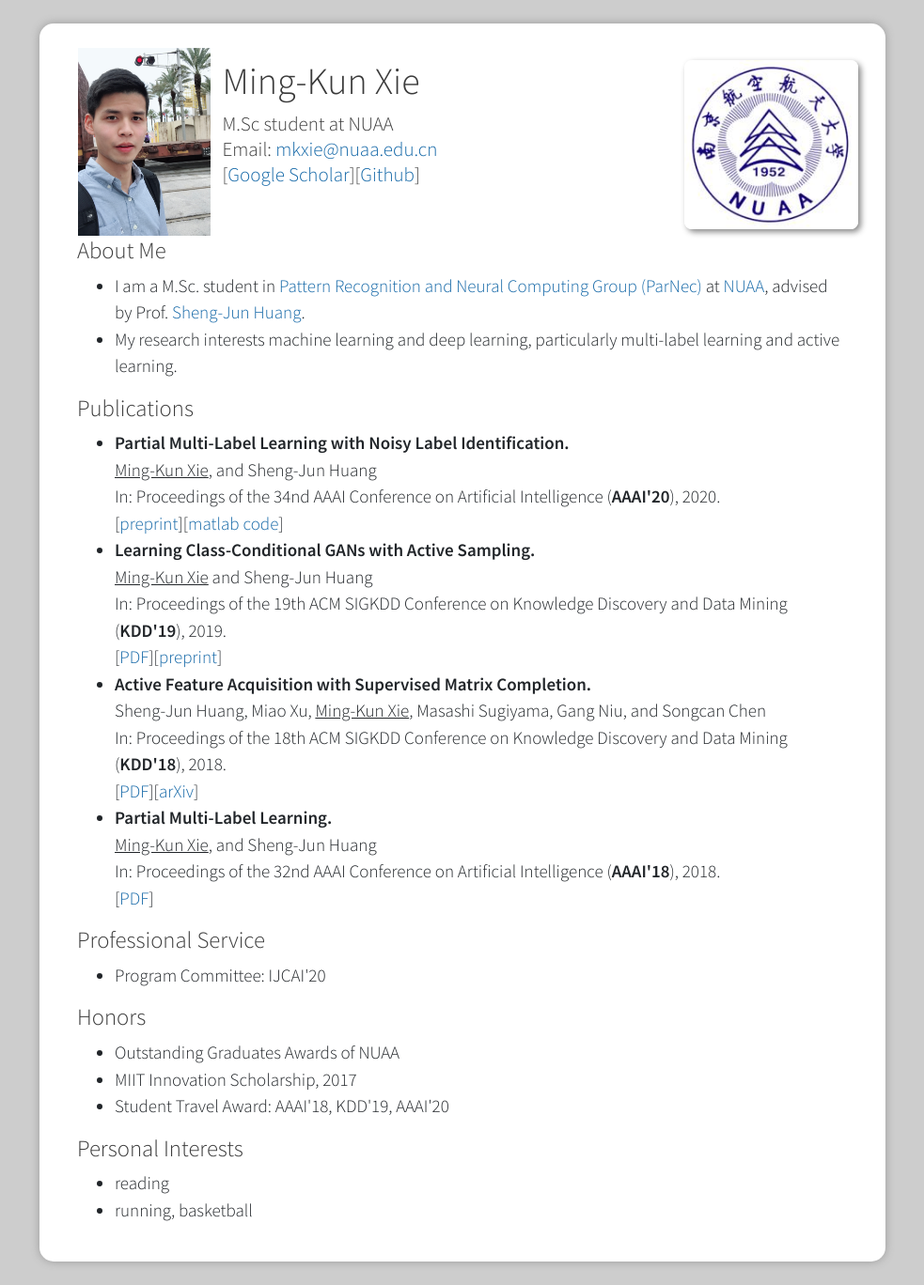
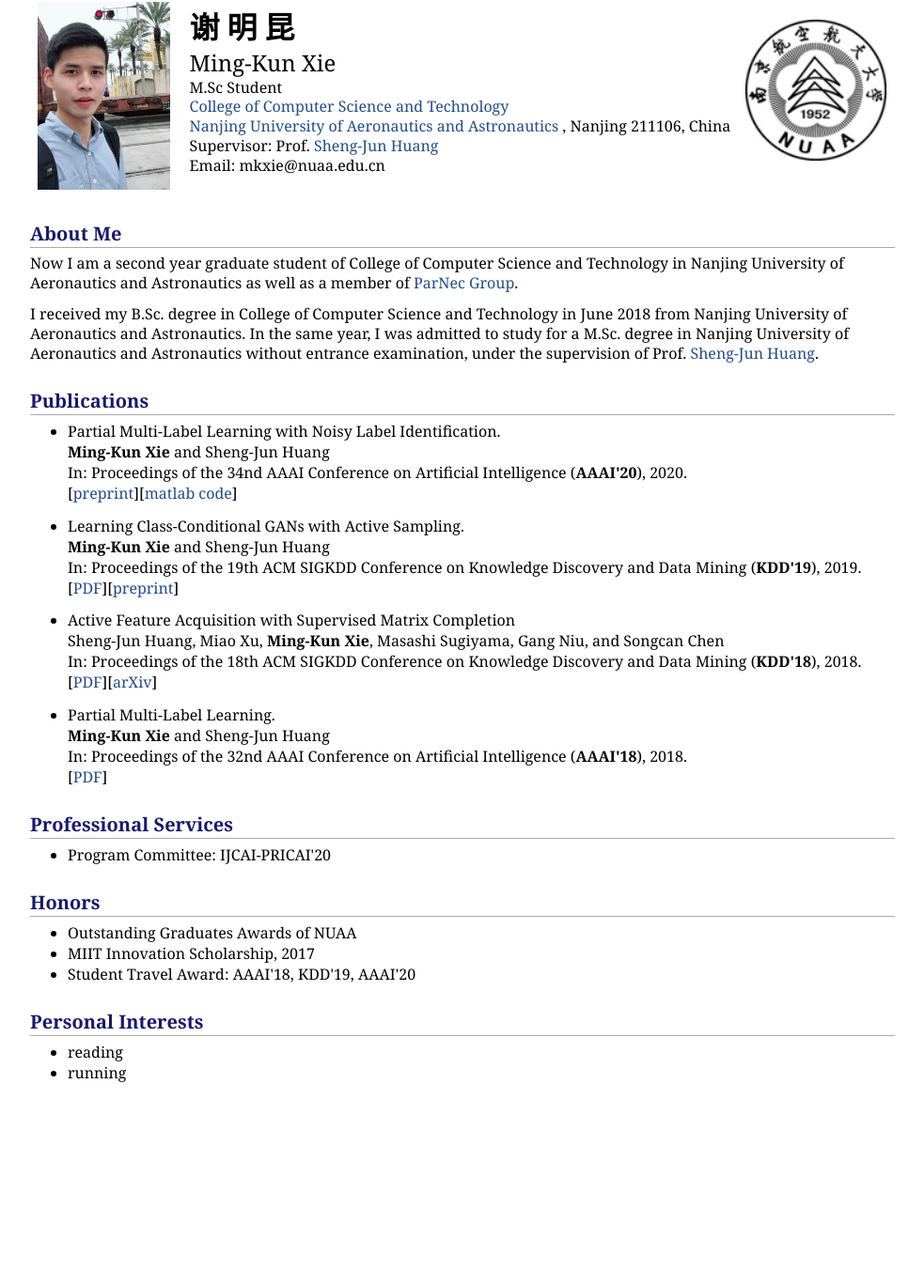
Before and after one commit to xiemk/xiemk.github.io, a Jekyll site: the page index.html, which Jekyll copies as it is, in a window 1280 px wide. Shown: the whole page at 94% size, without its empty margins (148-1131 px from the left). Built offline with Jekyll 4.4.1, drawn with Linux system fonts in a browser that asks for light colours; after the commit the page ends 1174 px from its top, so only the background shows below that.

```diff
--- a/index.html
+++ b/index.html
@@ -1,218 +1,72 @@
-<html><head>
-<title>Ming-Kun Xie</title>
+<!DOCTYPE html PUBLIC "-//W3C//DTD XHTML 1.1//EN"
+  "http://www.w3.org/TR/xhtml11/DTD/xhtml11.dtd">
+<html xmlns="http://www.w3.org/1999/xhtml" xml:lang="en">
+<head>
+<meta name="generator" content="jemdoc, see http://jemdoc.jaboc.net/" />
+<meta http-equiv="Content-Type" content="text/html;charset=utf-8" />
+<link rel="stylesheet" href="jemdoc.css" type="text/css" />
+<title>Ming-Kun Xie at NUAA</title>
+</head>
+<body>
+<div id="layout-content">
 
-<link rel="stylesheet" href="https://maxcdn.bootstrapcdn.com/bootstrap/4.0.0-beta.2/css/bootstrap.min.css">
-<style type="text/css">
- @import url("http://fonts.googleapis.com/css?family=Source+Sans+Pro:300,300italic,600,600italic");
+<table class="imgtable"><tr><td>
+<a href="xiemk.jpg"><img src="images/me-v3.jpg" alt="xiemk.jpg" height="200px" /></a>&nbsp;</td>
+<td align="left"><p><b><font size="+3" face="STKaiti">谢 明 昆</font></b><br />
+<font size="+2">Ming-Kun Xie</font></b><br />
+M.Sc Student</font></b><br />
+<a href="https://cs.nuaa.edu.cn/">College of Computer Science and Technology</a> <br />
+<a href="http://www.nuaa.edu.cn/">Nanjing University of Aeronautics and Astronautics </a>, Nanjing 211106, China<br />
+Supervisor: Prof. <a href="http://parnec.nuaa.edu.cn/huangsj/">Sheng-Jun Huang</a> <br />
+Email: mkxie@nuaa.edu.cn <br />
+</td>
+<td valign="center">
+<p align="center"><a href="http://www.nju.edu.cn/" target="_blank"><img height="150" src="images/nuaa_v2.jpg"  border="0"></a></p></td></tr></table>
 
 
-body
-{
-  font-family: 'Source Sans Pro', sans-serif;
-    background-color : #CDCDCD;
-    font-size: 19px;
-}
-    .content
-  {
-        width : 900px;
-        padding : 25px 30px;
-        margin : 25px auto;
-        background-color : #fff;
-        box-shadow: 0px 0px 10px #999;
-        border-radius: 15px;
-  }
-  table
-  {
-    padding: 5px;
-  }
-
-  table.pub_table,td.pub_td1,td.pub_td2
-  {
-    padding: 8px;
-    width: 850px;
-        border-collapse: separate;
-        border-spacing: 15px;
-        margin-top: -5px;
-  }
-
-  td.pub_td1
-  {
-    width:50px;
-  }
-    td.pub_td1 img
-    {
-        height:120px;
-        width: 160px;
-    }
-
-  div#container
-  {
-    margin-left: auto;
-    margin-right: auto;
-    width: 820px;
-    text-align: left;
-    position: relative;
-    background-color: #FFF;
-  }
-  div#DocInfo
-  {
-    color: #3B3B3B;
-    height: 158px;
-    font-size: 21px;
-  }
-  h4,h3,h2,h1
-  {
-    color: #3B3B3B;
-  }
-  h2
-  {
-    font-size:130%;
-  }
-  p
-  {
-    color: #5B5B5B;
-    margin-bottom: 50px;
-  }
-  p.caption
-  {
-    color: #9B9B9B;
-    text-align: left;
-    width: 600px;
-  }
-  p.caption2
-  {
-    color: #9B9B9B;
-    text-align: left;
-    width: 800px;
-  }
-  #header_img
-  {
-    position: absolute;
-    top: 0px; right: 0px;
-    }
-  a:link,a:visited
-  {
-    color: #1367a7;
-    text-decoration: none;
-  }
-
-    #nuaa_logo {
-        position: absolute;
-        left: 646px;
-        top: 14px;
-        width: 200px;
-        height: 20px;
-    }
-
-    table.pub_table tr {
-        outline: thin dotted #666666;
-    }
-    .papericon {
-        border-radius: 8px;
-        -moz-box-shadow: 3px 3px 6px #888;
-        -webkit-box-shadow: 3px 3px 6px #888;
-        box-shadow: 3px 3px 6px #888;
-    }
-</style>
-
-<script type="text/javascript" async="" src="http://www.google-analytics.com/ga.js"></script><script async="" src="//www.google-analytics.com/analytics.js"></script><script>
-  (function(i,s,o,g,r,a,m){i['GoogleAnalyticsObject']=r;i[r]=i[r]||function(){
-  (i[r].q=i[r].q||[]).push(arguments)},i[r].l=1*new Date();a=s.createElement(o),
-  m=s.getElementsByTagName(o)[0];a.async=1;a.src=g;m.parentNode.insertBefore(a,m)
-  })(window,document,'script','//www.google-analytics.com/analytics.js','ga');
-
-  ga('create', 'UA-23931362-2', 'mit.edu');
-  ga('send', 'pageview');
-
-</script>
-<script type="text/javascript">
-
-  var _gaq = _gaq || [];
-  _gaq.push(['_setAccount', 'UA-23931362-1']);
-  _gaq.push(['_trackPageview']);
-
-  (function() {
-    var ga = document.createElement('script'); ga.type = 'text/javascript'; ga.async = true;
-    ga.src = ('https:' == document.location.protocol ? 'https://ssl' : 'http://www') + '.google-analytics.com/ga.js';
-    var s = document.getElementsByTagName('script')[0]; s.parentNode.insertBefore(ga, s);
-  })();
-
-    var myPix = new Array("image/profile_correct.jpg")
-    function choosePic() {
-        var randomNum = Math.floor(Math.random() * myPix.length);
-        document.getElementById("myPicture").src = myPix[randomNum];
-    };
-
-</script>
-</head>
+<h2>About Me</h2>
+<p>Now I am a second year graduate student of College of Computer Science and Technology in Nanjing University of Aeronautics and Astronautics as well as a member of <a href="http://parnec.nuaa.edu.cn/">ParNec Group</a>.
+<p>I received my B.Sc. degree in College of Computer Science and Technology in June 2018 from Nanjing University of Aeronautics and Astronautics. In the same year, I was admitted to study for a M.Sc. degree in Nanjing University of Aeronautics and Astronautics without entrance examination, under the supervision of Prof. <a href="http://parnec.nuaa.edu.cn/huangsj/">Sheng-Jun Huang</a>.</p>
 
 
-<body>
-<div class="content">
-  <div id="container">
-
-  <table>
-  <tbody><tr>
-  <td><img id="myPicture" src="images/me-v3.jpg" style="float:left; padding-right:10px" height="200px"></td>
-  <td>
-  <div id="DocInfo">
-    <h1>Ming-Kun Xie</h1>
-        M.Sc student at NUAA<br>
-        Email: <a href="mailto:mkxie@nuaa.edu.cn">mkxie@nuaa.edu.cn</a>
-        <br>
-        [<a href="https://scholar.google.com/citations?hl=zh-CN&user=DxUxwnMAAAAJ">Google Scholar</a>][<a href="https://github.com/milkxie">Github</a>]
-  </div><br>
-    <div id="nuaa_logo">
-        <a href="http://www.nuaa.edu.cn"><img src="images/nuaa.jpg" height="180px" class="papericon"></a>
-    </div>
-  </td>
-  </tr>
-  </tbody>
-  </table>
-
-  <h2>About Me</h2>
-    <ul>
-        <li>I am a M.Sc. student in <a href="http://parnec.nuaa.edu.cn/">Pattern Recognition and Neural Computing Group (ParNec)</a> at  <a href="http://www.nuaa.edu.cn/">NUAA</a>, advised by Prof. <a href="http://parnec.nuaa.edu.cn/huangsj/">Sheng-Jun Huang</a>. </li>
-        <li>My research interests machine learning and deep learning, particularly multi-label learning and active learning.</li>
+<h2>Publications</h2>
+<ul style="list-style-type:disc">
+<li>Partial Multi-Label Learning with Noisy Label Identification.<br><b>Ming-Kun Xie</b> and Sheng-Jun Huang<br>In: Proceedings of the 34nd AAAI Conference on Artificial Intelligence (<strong>AAAI'20</strong>), 2020.<br>[<a href="publication/aaai20-pml-ni-preprint.pdf">preprint</a>][<a href="code/PML-NI.zip">matlab code</a>]
+</li>
+</ul>
+<ul style="list-style-type:disc">
+<li>Learning Class-Conditional GANs with Active Sampling.<br><b>Ming-Kun Xie</b> and Sheng-Jun Huang <br>In: Proceedings of the 19th ACM SIGKDD Conference on Knowledge Discovery and Data Mining (<strong>KDD'19</strong>), 2019.<br>[<a href="publication/kdd19-alcg_pdf.pdf">PDF</a>][<a href="publication/kdd19-alcg.pdf">preprint</a>]
+</li>
+</ul>
+<ul style="list-style-type:disc">
+<li>Active Feature Acquisition with Supervised Matrix Completion<br>Sheng-Jun Huang, Miao Xu, <b>Ming-Kun Xie</b>, Masashi Sugiyama, Gang Niu, and Songcan Chen<br>In: Proceedings of the 18th ACM SIGKDD Conference on Knowledge Discovery and Data Mining (<strong>KDD'18</strong>), 2018.<br>[<a href="publication/kdd18-afasmc-conf.pdf">PDF</a>][<a href="https://arxiv.org/pdf/1802.05380.pdf">arXiv</a>]
+</li>
+</ul>
+<ul style="list-style-type:disc">
+<li>Partial Multi-Label Learning.<br><b>Ming-Kun Xie</b> and Sheng-Jun Huang<br>In: Proceedings of the 32nd AAAI Conference on Artificial Intelligence (<strong>AAAI'18</strong>), 2018.<br>[<a href="publication/aaai-pml.pdf">PDF</a>]
+</li>
 </ul>
 
-   <h2>Publications</h2>
-        <ul>
-        <tr>
-          <td class="pub_td2"><li><b>Partial Multi-Label Learning with Noisy Label Identification.</b><br><u>Ming-Kun Xie</u>, and Sheng-Jun Huang<br>In: Proceedings of the 34nd AAAI Conference on Artificial Intelligence (<strong>AAAI'20</strong>), 2020.<br>[<a href="publication/aaai20-pml-ni-preprint.pdf">preprint</a>][<a href="code/PML-NI.zip">matlab code</a>]</li>
-         </td>
-          <td class="pub_td2"><li><b>Learning Class-Conditional GANs with Active Sampling.</b><br><u>Ming-Kun Xie</u> and Sheng-Jun Huang <br>In: Proceedings of the 19th ACM SIGKDD Conference on Knowledge Discovery and Data Mining (<strong>KDD'19</strong>), 2019.<br>[<a href="publication/kdd19-alcg_pdf.pdf">PDF</a>][<a href="publication/kdd19-alcg.pdf">preprint</a>]</li>
-         </td>
-
-          <td class="pub_td2"><li><b>Active Feature Acquisition with Supervised Matrix Completion.</b><br>Sheng-Jun Huang, Miao Xu, <u>Ming-Kun Xie</u>, Masashi Sugiyama, Gang Niu, and Songcan Chen<br>In: Proceedings of the 18th ACM SIGKDD Conference on Knowledge Discovery and Data Mining (<strong>KDD'18</strong>), 2018.<br>[<a href="publication/kdd18-afasmc-conf.pdf">PDF</a>][<a href="https://arxiv.org/pdf/1802.05380.pdf">arXiv</a>]</li>
-         </td>
-
-           <td class="pub_td2"><li><b>Partial Multi-Label Learning.</b><br><u>Ming-Kun Xie</u>, and Sheng-Jun Huang<br>In: Proceedings of the 32nd AAAI Conference on Artificial Intelligence (<strong>AAAI'18</strong>), 2018.<br>[<a href="publication/aaai-pml.pdf">PDF</a>]</li>
-         </td>
-
-
-
-        </tr>
+<h2>Professional Services</h2>
+<ul style="list-style-type:disc">
+	<li>Program Committee: IJCAI-PRICAI'20</li>
 </ul>
 
-  <h2>Professional Service</h2>
-        <ul>
-            <li>Program Committee: IJCAI'20</li>
-        </ul>
-
-  <h2>Honors</h2>
-        <ul>
+<h2>Honors </h2>
+<ul style="list-style-type:disc">
 	<li>Outstanding Graduates Awards of NUAA</li>
     <li>MIIT Innovation Scholarship, 2017</li>
     <li>Student Travel Award: AAAI'18, KDD'19, AAAI'20</li>
 </ul>
 
+
+
 <h2>Personal Interests</h2>
-    <ul>
+<ul style="list-style-type:disc">
     <li>reading</li>
-    <li>running, basketball</li>
+    <li>running</li>
 </ul>
+
 </div>
-</div>
-
-</body></html>
+</body>
+</html>
--- /dev/null
+++ b/jemdoc.css
@@ -0,0 +1,373 @@
+/* Default css file for jemdoc. */
+
+table#tlayout {
+    border: none;
+    border-collapse: separate;
+    background: white;
+}
+
+body {
+	background: white;
+	font-family: Georgia, serif;
+	padding-bottom: 8px;
+	margin: 0;
+	text-align: center;
+}
+
+#layout-menu {
+	background: #f6f6f6;
+	border: 1px solid #dddddd;
+	padding-top: 0.5em;
+	padding-left: 8px;
+	padding-right: 8px;
+	font-size: 1.0em;
+	width: auto;
+	white-space: nowrap;
+    text-align: left;
+    vertical-align: top;
+}
+
+#layout-menu td {
+	background: #f4f4f4;
+    vertical-align: top;
+}
+
+#layout-content {
+	padding-top: 0.0em;
+	padding-left: 1.0em;
+	padding-right: 1.0em;
+    border: none;
+    background: white;
+    text-align: left;
+    vertical-align: top;
+    width:920px;
+    margin: auto;
+}
+
+#layout-menu a {
+	line-height: 1.5em;
+	margin-left: 0.5em;
+}
+
+tt {
+    background: #ffffdd;
+}
+
+pre, tt {
+	font-size: 90%;
+	font-family: monaco, monospace;
+}
+
+a, a > tt {
+	color: #224b8d;
+	text-decoration: none;
+}
+
+a:hover {
+	border-bottom: 1px gray dotted;
+}
+
+#layout-menu a.current:link, #layout-menu a.current:visited {
+	color: #022b6d;
+	border-bottom: 1px gray solid;
+}
+#layout-menu a:link, #layout-menu a:visited, #layout-menu a:hover {
+	color: #527bbd;
+	text-decoration: none;
+}
+#layout-menu a:hover {
+	text-decoration: none;
+}
+
+div.menu-category {
+	border-bottom: 1px solid gray;
+	margin-top: 0.8em;
+	padding-top: 0.2em;
+	padding-bottom: 0.1em;
+	font-weight: bold;
+}
+
+div.menu-item {
+	padding-left: 16px;
+	text-indent: -16px;
+}
+
+div#toptitle {
+	padding-bottom: 0.2em;
+	margin-bottom: 1.5em;
+	border-bottom: 3px double gray;
+}
+
+/* Reduce space if we begin the page with a title. */
+div#toptitle + h2, div#toptitle + h3 {
+	margin-top: -0.7em;
+}
+
+div#subtitle {
+	margin-top: 0.0em;
+	margin-bottom: 0.0em;
+	padding-top: 0em;
+	padding-bottom: 0.1em;
+}
+
+em {
+	font-style: italic;
+}
+
+strong {
+	font-weight: bold;
+}
+
+
+h1, h2, h3 {
+	margin-top: 0.7em;
+	margin-bottom: 0.3em;
+	padding-bottom: 0.2em;
+	line-height: 1.0;
+	padding-top: 0.5em;
+	border-bottom: 1px solid #aaaaaa;
+	font-family: Georgia, serif;
+}
+
+h1 {
+    color: #191970;
+	font-size: 165%;
+}
+
+h2 {
+    color: #191970;
+	padding-top: 0.8em;
+	font-size: 125%;
+}
+
+h2 + h3 {
+    padding-top: 0.2em;
+}
+
+h3 {
+    color: #000000;
+	font-size: 110%;
+	border-bottom: none;
+}
+
+p {
+	margin-top: 0.0em;
+	margin-bottom: 0.8em;
+	padding: 0;
+	line-height: 1.3;
+}
+
+pre {
+	padding: 0;
+	margin: 0;
+}
+
+div#footer {
+	font-size: small;
+	border-top: 1px solid #c0c0c0;
+	padding-top: 0.1em;
+	margin-top: 2.0em;
+	color: #000000;
+}
+
+div#footer a {
+	color: #80a0b0;
+}
+
+div#footer-text {
+	float: right;
+	padding-bottom: 8px;
+}
+
+ul, ol, dl {
+	margin-top: 0.2em;
+	padding-top: 0;
+	margin-bottom: 0.8em;
+}
+
+dt {
+	margin-top: 0.5em;
+	margin-bottom: 0;
+}
+
+dl {
+	margin-left: 20px;
+}
+
+dd {
+	color: #222222;
+}
+
+dd > *:first-child {
+	margin-top: 0;
+}
+
+ul {
+	list-style-position: outside;
+	list-style-type: square;
+}
+
+p + ul, p + ol {
+	margin-top: -0.5em;
+}
+
+li ul, li ol {
+	margin-top: -0.3em;
+}
+
+ol {
+	list-style-position: outside;
+	list-style-type: decimal;
+}
+
+li p, dd p {
+	margin-bottom: 0.3em;
+}
+
+
+ol ol {
+	list-style-type: lower-alpha;
+}
+
+ol ol ol {
+	list-style-type: lower-roman;
+}
+
+p + div.codeblock {
+	margin-top: -0.6em;
+}
+
+div.codeblock, div.infoblock {
+	margin-right: 0%;
+	margin-top: 1.2em;
+	margin-bottom: 1.3em;
+}
+
+div.blocktitle {
+	font-weight: bold;
+	color: #cd7b62;
+	margin-top: 1.2em;
+	margin-bottom: 0.1em;
+}
+
+div.blockcontent {
+	border: 1px solid silver;
+	padding: 0.3em 0.5em;
+}
+
+div.infoblock > div.blockcontent {
+	background: #ffffee;
+}
+
+div.blockcontent p + ul, div.blockcontent p + ol {
+	margin-top: 0.4em;
+}
+
+div.infoblock p {
+	margin-bottom: 0em;
+}
+
+div.infoblock li p, div.infoblock dd p {
+	margin-bottom: 0.5em;
+}
+
+div.infoblock p + p {
+	margin-top: 0.8em;
+}
+
+div.codeblock > div.blockcontent {
+	background: #f6f6f6;
+}
+
+span.pycommand {
+	color: #000070;
+}
+
+span.statement {
+	color: #008800;
+}
+span.builtin {
+	color: #000088;
+}
+span.special {
+	color: #990000;
+}
+span.operator {
+	color: #880000;
+}
+span.error {
+	color: #aa0000;
+}
+span.comment, span.comment > *, span.string, span.string > * {
+	color: #606060;
+}
+
+@media print {
+	#layout-menu { display: none; }
+}
+
+#fwtitle {
+	margin: 2px;
+}
+
+#fwtitle #toptitle {
+	padding-left: 0.5em;
+	margin-bottom: 0.5em;
+}
+
+#layout-content h1:first-child, #layout-content h2:first-child, #layout-content h3:first-child {
+	margin-top: -0.7em;
+}
+
+div#toptitle h1, #layout-content div#toptitle h1 {
+	margin-bottom: 0.0em;
+	padding-bottom: 0.1em;
+	padding-top: 0;
+	margin-top: 0.5em;
+	border-bottom: none;
+}
+
+img.eq {
+	padding: 0;
+	padding-left: 0.1em;
+	padding-right: 0.1em;
+	margin: 0;
+}
+
+img.eqwl {
+	padding-left: 2em;
+	padding-top: 0.6em;
+	padding-bottom: 0.2em;
+	margin: 0;
+}
+
+table {
+    border: 2px solid black;
+    border-collapse: collapse;
+}
+
+td {
+    padding: 2px;
+    padding-left: 0.5em;
+    padding-right: 0.5em;
+    text-align: center;
+    border: 1px solid gray;
+}
+
+table + table {
+    margin-top: 1em;
+}
+
+tr.heading {
+    font-weight: bold;
+    border-bottom: 2px solid black;
+}
+
+img {
+    border: none;
+}
+
+table.imgtable, table.imgtable td {
+    border: none;
+    text-align: left;
+}
```
Also changed, not shown: images/nuaa_v2.jpg (added). Lines whose indentation alone changed are shown as unchanged.
